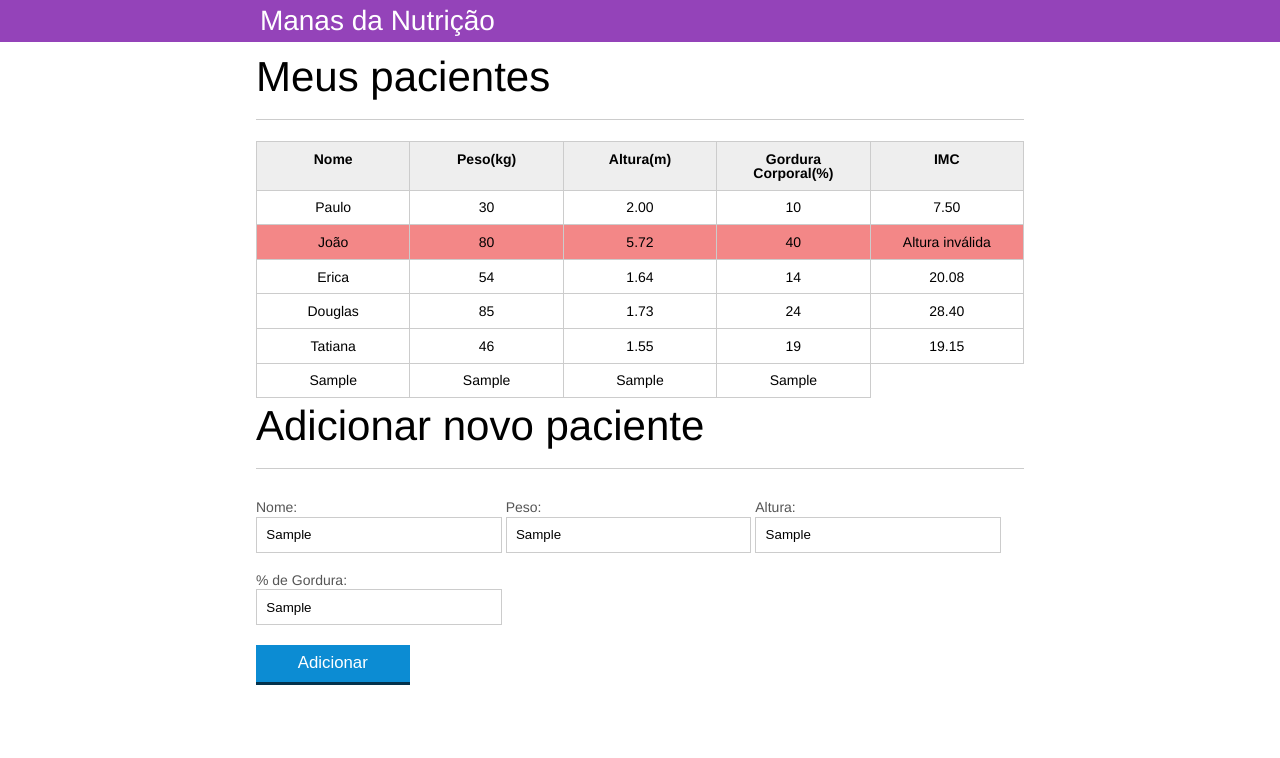
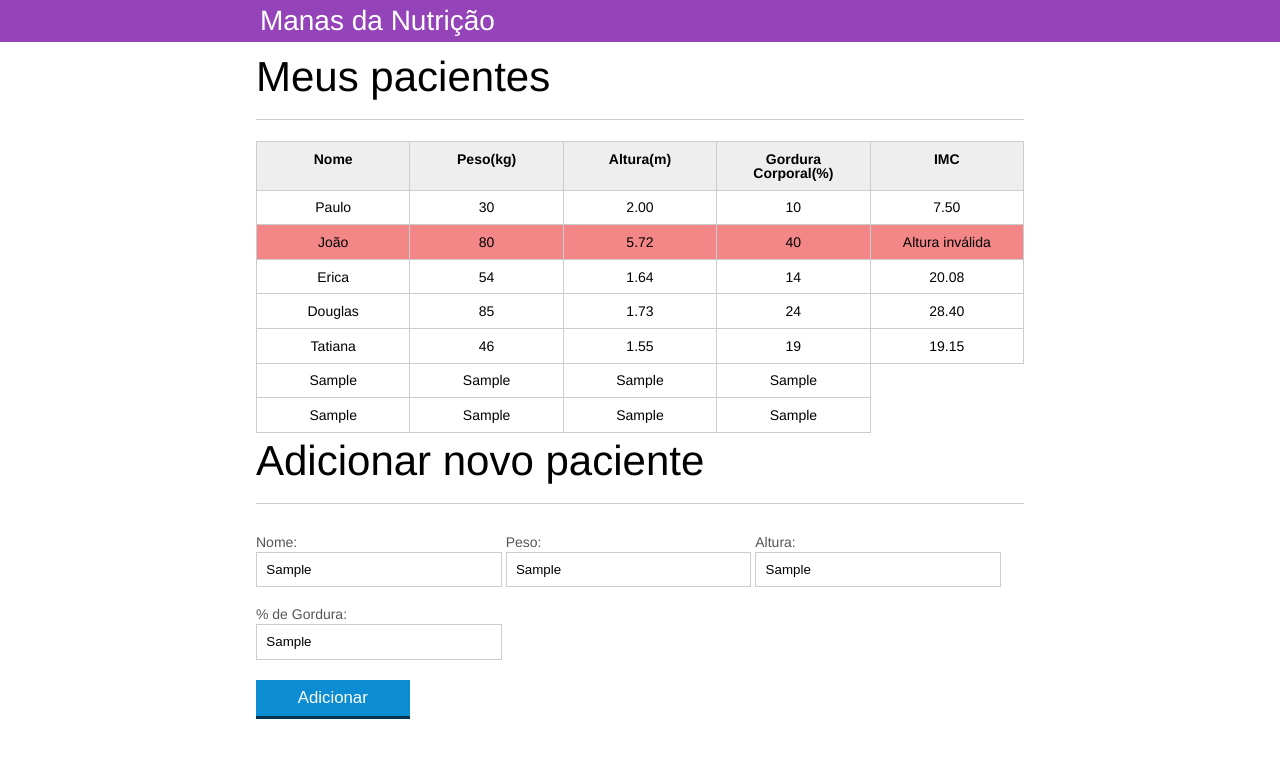
Before and after one commit to radharay/Alura-TrilhaNodeJS, a plain HTML site: page WEB/introducao-javascript/index.html in a window 1280 px wide. Both pictures are taken after typing "Sample", "Sample", "Sample", "Sample" into the empty fields and a click on the button "Adicionar". Drawn offline with Linux system fonts and the light colour scheme.

Commit message:
Quebrando o código em arquivos diferentes

```diff
--- a/WEB/introducao-javascript/index.html
+++ b/WEB/introducao-javascript/index.html
@@ -97,7 +97,8 @@
 			</form>
 		</section>
 
-		<script src="js/principal.js" ></script>
+		<script src="js/calcula-imc.js" ></script>
+		<script src="js/form.js"></script>
 
 	</body>
 </html>
--- /dev/null
+++ b/WEB/introducao-javascript/js/form.js
@@ -0,0 +1,33 @@
+var botaoAdicionar = document.querySelector("#adicionar-paciente");
+botaoAdicionar.addEventListener("click", function(event) {
+    event.preventDefault();
+
+    var form = document.querySelector("#form-adiciona");
+
+    var nome = form.nome.value;
+    var peso = form.peso.value;
+    var altura = form.altura.value;
+    var gordura = form.gordura.value;
+
+    var pacienteTr = document.createElement("tr");
+
+    var nomeTd = document.createElement("td");
+    var pesoTd = document.createElement("td");
+    var alturaTd = document.createElement("td");
+    var gorduraTd = document.createElement("td");
+    var imcTd = document.createElement("td");
+
+    nomeTd.textContent = nome;
+    pesoTd.textContent = peso;
+    alturaTd.textContent = altura;
+    gorduraTd.textContent = gordura;
+
+    pacienteTr.appendChild(nomeTd);
+    pacienteTr.appendChild(pesoTd);
+    pacienteTr.appendChild(alturaTd);
+    pacienteTr.appendChild(gorduraTd);
+
+    var tabela = document.querySelector("#tabela-pacientes");
+
+    tabela.appendChild(pacienteTr);
+});
```
Also changed, not shown: WEB/introducao-javascript/js/calcula-imc.js (renamed from WEB/introducao-javascript/js/principal.js).
